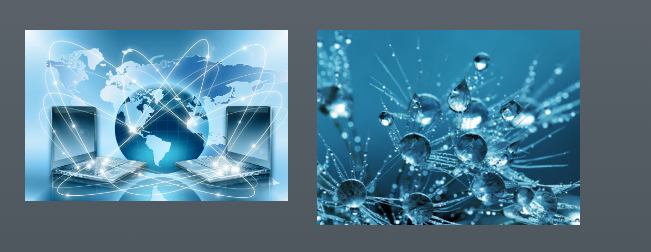
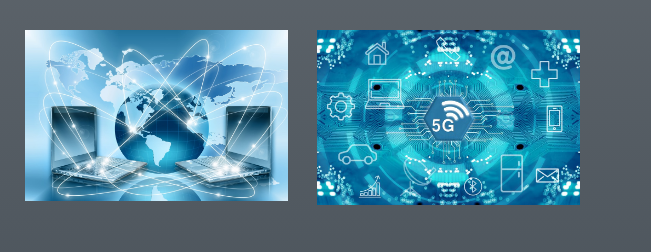
Before and after one commit to todeeapk23/HONEY-BROADBAND-SERVICES-PVT-LTD, a plain HTML site: page index.html in a window 1280 px wide. Shown: the part 2014-2266 px from the top of the page, 629-1280 px from the left. Drawn offline with nearby package versions, Linux system fonts and the light colour scheme.

Commit message:
Update index.html

```diff
--- a/index.html
+++ b/index.html
@@ -170,11 +170,11 @@
         </div>
         <div class="col-sm-6 col-md-3 col-lg-3 web">
           <div class="portfolio-item">
-            <div class="hover-bg"> <a href="img/portfolio/08-large.jpg" title="Project Title" data-lightbox-gallery="gallery1">
+            <div class="hover-bg"> <a href="img/portfolio/5g.jpg" title="Project Title" data-lightbox-gallery="gallery1">
               <div class="hover-text">
                 <h4>Project Title</h4>
               </div>
-              <img src="img/portfolio/08-small.jpg" class="img-responsive" alt="Project Title"> </a> </div>
+              <img src="img/portfolio/5g.jpg" class="img-responsive" alt="Project Title"> </a> </div>
           </div>
         </div>
         <div class="col-sm-6 col-md-3 col-lg-3 product">
```
